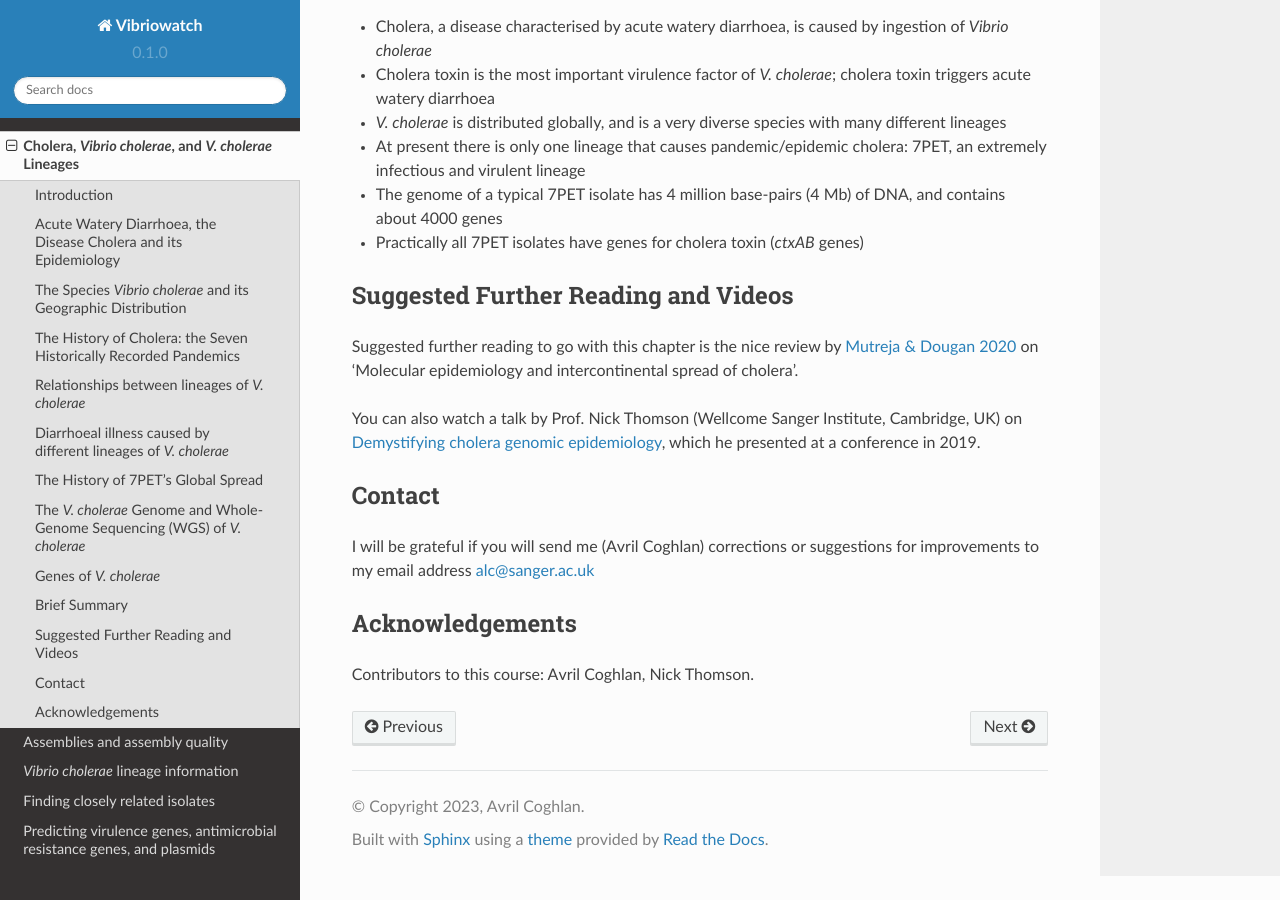
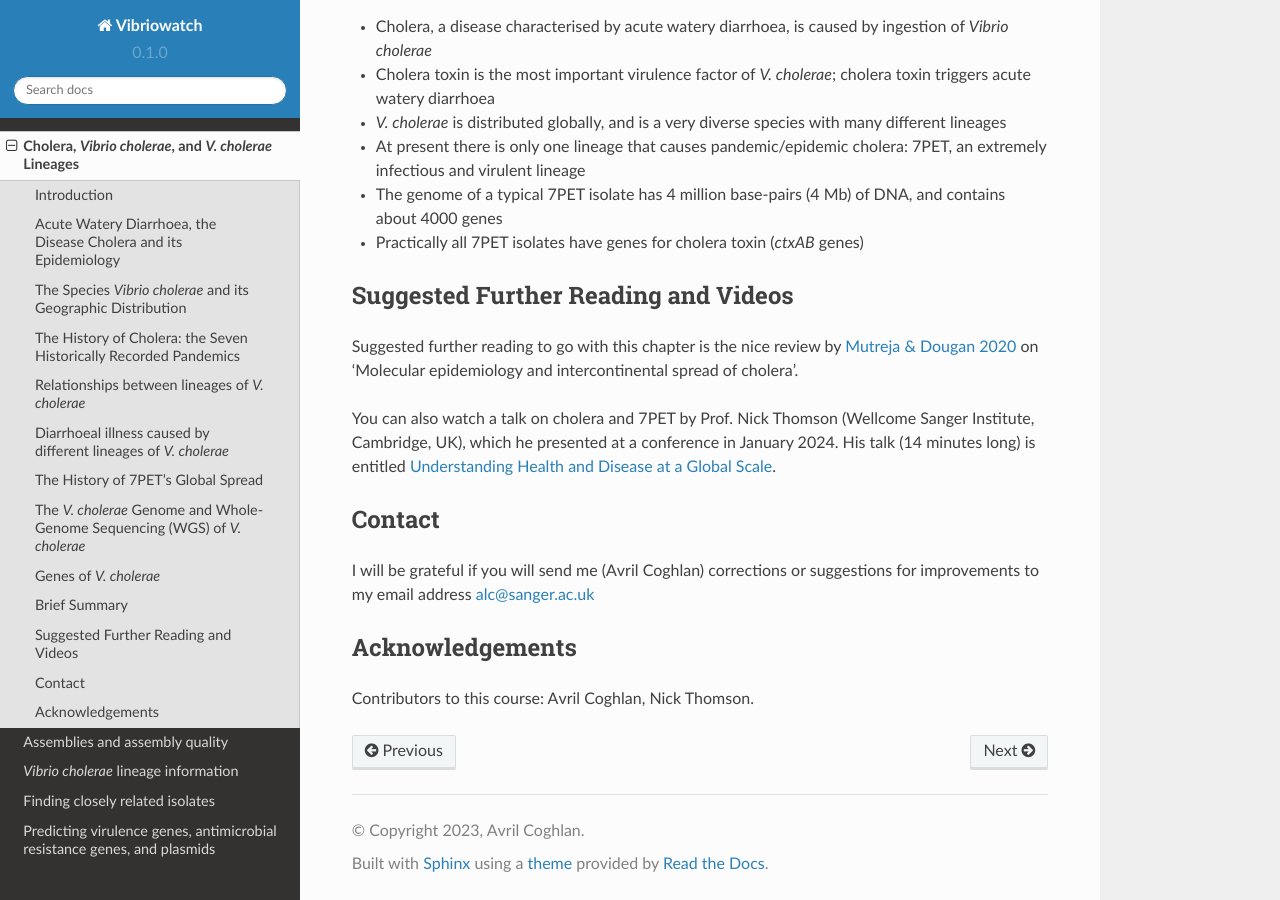
Before and after one commit to avrilcoghlan/cholerabook, a Sphinx documentation site: the page built from docs/source/vibriogenomes.rst, in a window 1280 px wide and 900 px high, scrolled down 13126 px. Built offline with Sphinx 7.4.7 and the Read the Docs theme 2.0.0, drawn with Linux system fonts in a browser that asks for light colours.

Commit message:
Update vibriogenomes.rst

```diff
--- a/docs/source/vibriogenomes.rst
+++ b/docs/source/vibriogenomes.rst
@@ -364,10 +364,10 @@ Suggested further reading to go with this chapter is the nice review by `Mutreja
 
 .. _Mutreja & Dougan 2020: https://pubmed.ncbi.nlm.nih.gov/31345641/
 
-You can also watch a talk by Prof. Nick Thomson (Wellcome Sanger Institute, Cambridge, UK) on `Demystifying cholera genomic epidemiology`_, which he
-presented at a conference in 2019.
+You can also watch a talk on cholera and 7PET by Prof. Nick Thomson (Wellcome Sanger Institute, Cambridge, UK), which he
+presented at a conference in January 2024. His talk (14 minutes long) is entitled `Understanding Health and Disease at a Global Scale`_.
 
-.. _Demystifying cholera genomic epidemiology: https://www.youtube.com/watch?v=4Z_M8J8RfTs
+.. _Understanding Health and Disease at a Global Scale: https://www.youtube.com/watch?v=iv0zfqSEFAg
 
 Contact
 -------
```
